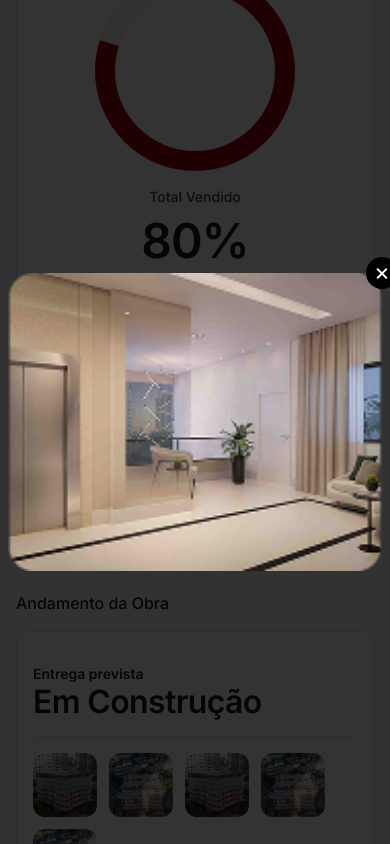
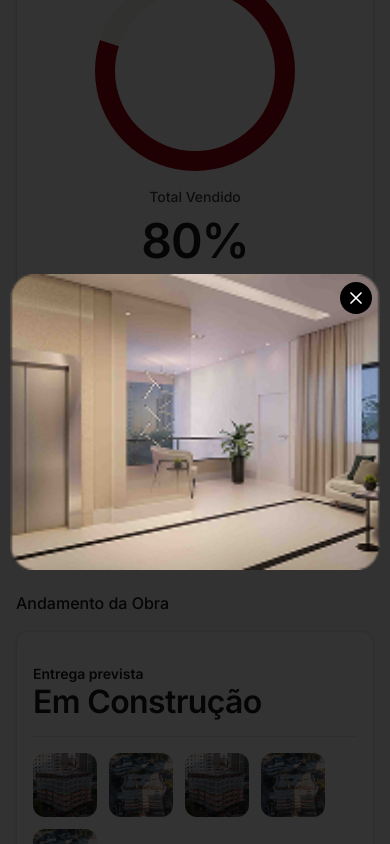
Before and after one commit to thuansilva/desafio-contrutora-patriani, a Next.js app: page / in a window 390 px wide. Both pictures are taken after a click on the picture 71 px from the left and 2007 px from the top of the page. Shown: the part 1585-2429 px from the top of the page. Built offline with nearby package versions, Linux system fonts and the light colour scheme.

Commit message:
fix: Ajustar estilos e responsividade do modal na galeria de imagens

```diff
--- a/src/app/components/constructionProgress.tsx
+++ b/src/app/components/constructionProgress.tsx
@@ -54,12 +54,15 @@ const ConstructionProgress: React.FC = () => {
         footer={null}
         centered
         closable={false}
-        width="auto"
+        width="95vw"
         styles={{
           content: {
             background: "transparent",
             boxShadow: "none",
             padding: 0,
+            display: "flex",
+            justifyContent: "center",
+            alignItems: "center",
           },
           mask: {
             backgroundColor: "rgba(0, 0, 0, 0.8)",
@@ -71,16 +74,29 @@ const ConstructionProgress: React.FC = () => {
             <img
               src={selectedImage}
               alt="Imagem da obra selecionada"
-              // className="block w-auto max-w-[900vw] h-auto max-h-[500vh] object-contain"
               width={500}
               height={300}
+              // className="block w-auto max-w-[95vw] h-auto max-h-[90vh] object-contain rounded-lg"
             />
             <button
               onClick={closeModal}
-              className="absolute -top-4 -right-4 sm:top-2 sm:right-2 z-10 flex h-8 w-8 items-center justify-center rounded-full bg-black bg-opacity-50 text-white transition-opacity hover:opacity-80"
+              className="absolute top-2 right-2 z-10 flex h-8 w-8 items-center justify-center rounded-full bg-black bg-opacity-50 text-white transition-opacity hover:opacity-80"
               aria-label="Fechar modal"
             >
-              <span className="text-2xl leading-none">&times;</span>
+              <svg
+                xmlns="http://www.w3.org/2000/svg"
+                fill="none"
+                viewBox="0 0 24 24"
+                strokeWidth="2"
+                stroke="currentColor"
+                className="h-5 w-5"
+              >
+                <path
+                  strokeLinecap="round"
+                  strokeLinejoin="round"
+                  d="M6 18L18 6M6 6l12 12"
+                />
+              </svg>
             </button>
           </div>
         )}
--- a/src/app/components/galery.tsx
+++ b/src/app/components/galery.tsx
@@ -40,15 +40,18 @@ const ImageGallery: React.FC = () => {
       <Modal
         open={isModalOpen}
         onCancel={closeModal}
-        footer={null} // sem botões padrão
+        footer={null}
         centered
         closable={false}
-        width="auto"
+        width="95vw"
         styles={{
           content: {
             background: "transparent",
             boxShadow: "none",
             padding: 0,
+            display: "flex",
+            justifyContent: "center",
+            alignItems: "center",
           },
           mask: {
             backgroundColor: "rgba(0, 0, 0, 0.8)",
@@ -62,15 +65,27 @@ const ImageGallery: React.FC = () => {
               alt="Imagem selecionada"
               width={500}
               height={300}
+              // className="block w-auto max-w-[95vw] h-auto max-h-[90vh] object-contain rounded-lg"
             />
             <button
               onClick={closeModal}
-              className="absolute -top-4 -right-4 sm:top-2 sm:right-2 z-10 flex h-8 w-8 items-center justify-center rounded-full bg-black bg-opacity-50 text-white transition-opacity hover:opacity-80"
+              className="absolute top-2 right-2 z-10 flex h-8 w-8 items-center justify-center rounded-full bg-black bg-opacity-50 text-white transition-opacity hover:opacity-80"
               aria-label="Fechar modal"
             >
-              <span className="relative bottom-px text-2xl leading-none">
-                &times;
-              </span>
+              <svg
+                xmlns="http://www.w3.org/2000/svg"
+                fill="none"
+                viewBox="0 0 24 24"
+                strokeWidth="2"
+                stroke="currentColor"
+                className="h-5 w-5"
+              >
+                <path
+                  strokeLinecap="round"
+                  strokeLinejoin="round"
+                  d="M6 18L18 6M6 6l12 12"
+                />
+              </svg>
             </button>
           </div>
         )}
```
